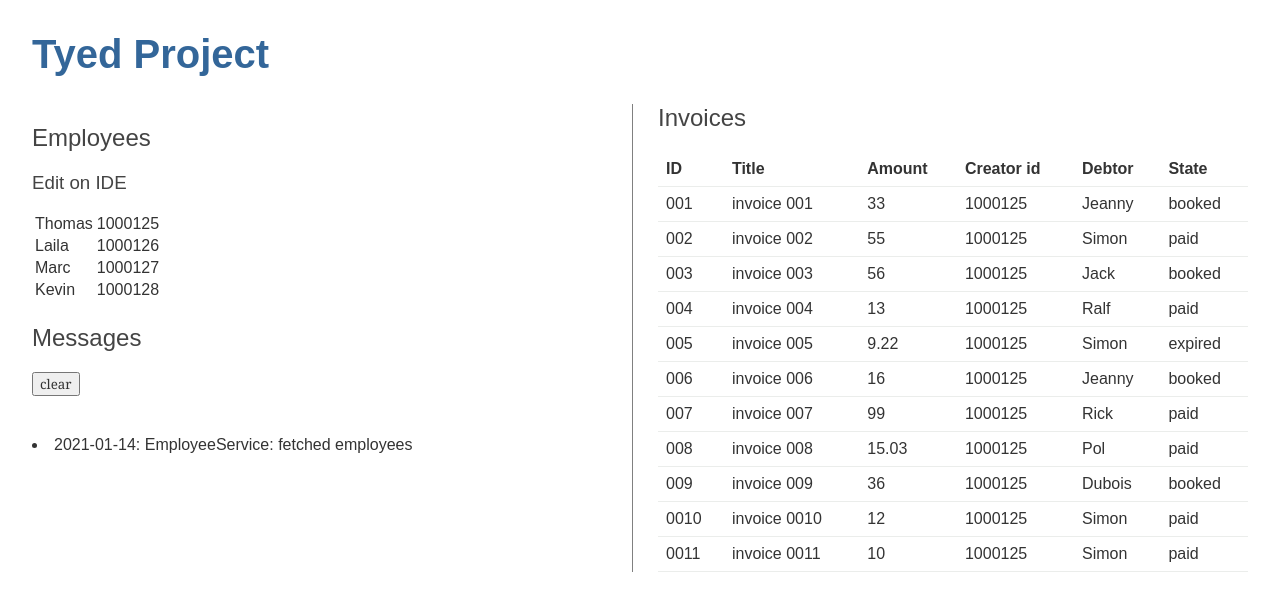
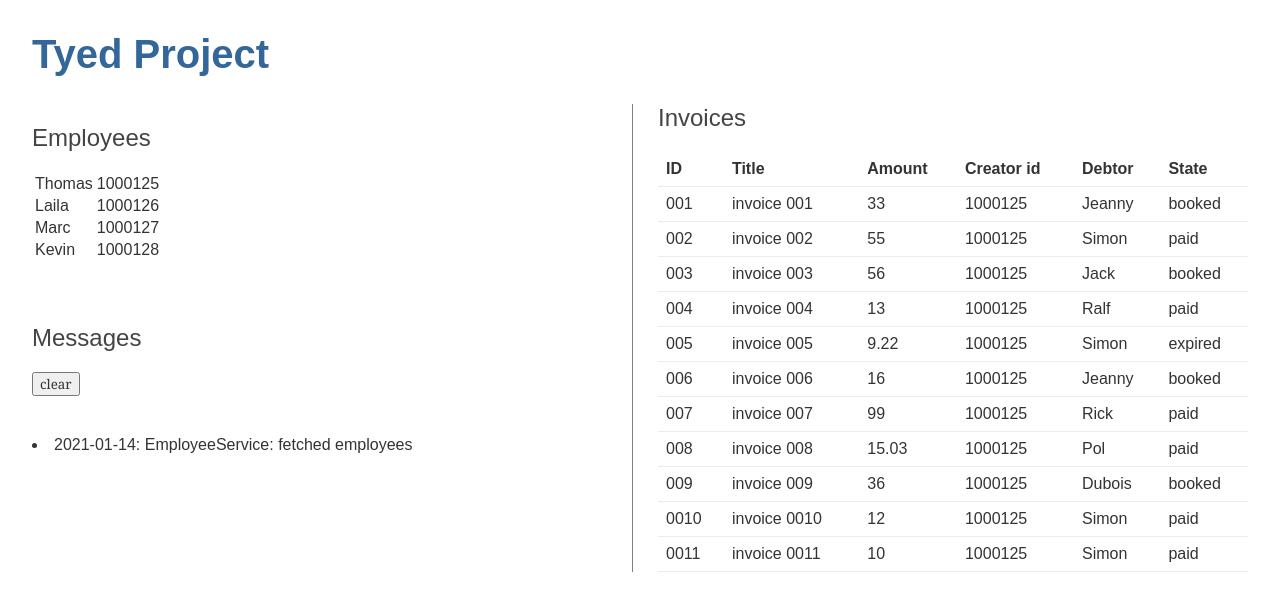
Before and after one commit to thomasatwikey/tyed, an Angular app: page /tyed/docs/ in a window 1280 px wide. Shown: the top 600 px of the page. Built offline with nearby package versions, Linux system fonts and the light colour scheme.

Commit message:
update input color

```diff
--- a/src/app/employee-detail/employee-detail.component.css
+++ b/src/app/employee-detail/employee-detail.component.css
@@ -1,3 +1,3 @@
 #employeeDetails { width: 300px; float: left; position:relative; cursor: default;}
 #employeeDetails h2 { color: #336699;}
-input, input.focus { background-color: #336699; color: white;}
+input, input.focus { background-color: #3299c6; color: white;}
--- a/src/app/employees/employees.component.html
+++ b/src/app/employees/employees.component.html
@@ -1,7 +1,6 @@
 <div id="containerEmployee">
 <div id="employeeList">
 <h2>Employees</h2>
-  <h3>Edit on IDE</h3>
     <table>
       <tr *ngFor="let employee of employees" (click)="onSelect(employee)" [class.selected]="employee === selectedEmployee">
         <td>{{employee.name}}</td>
```
